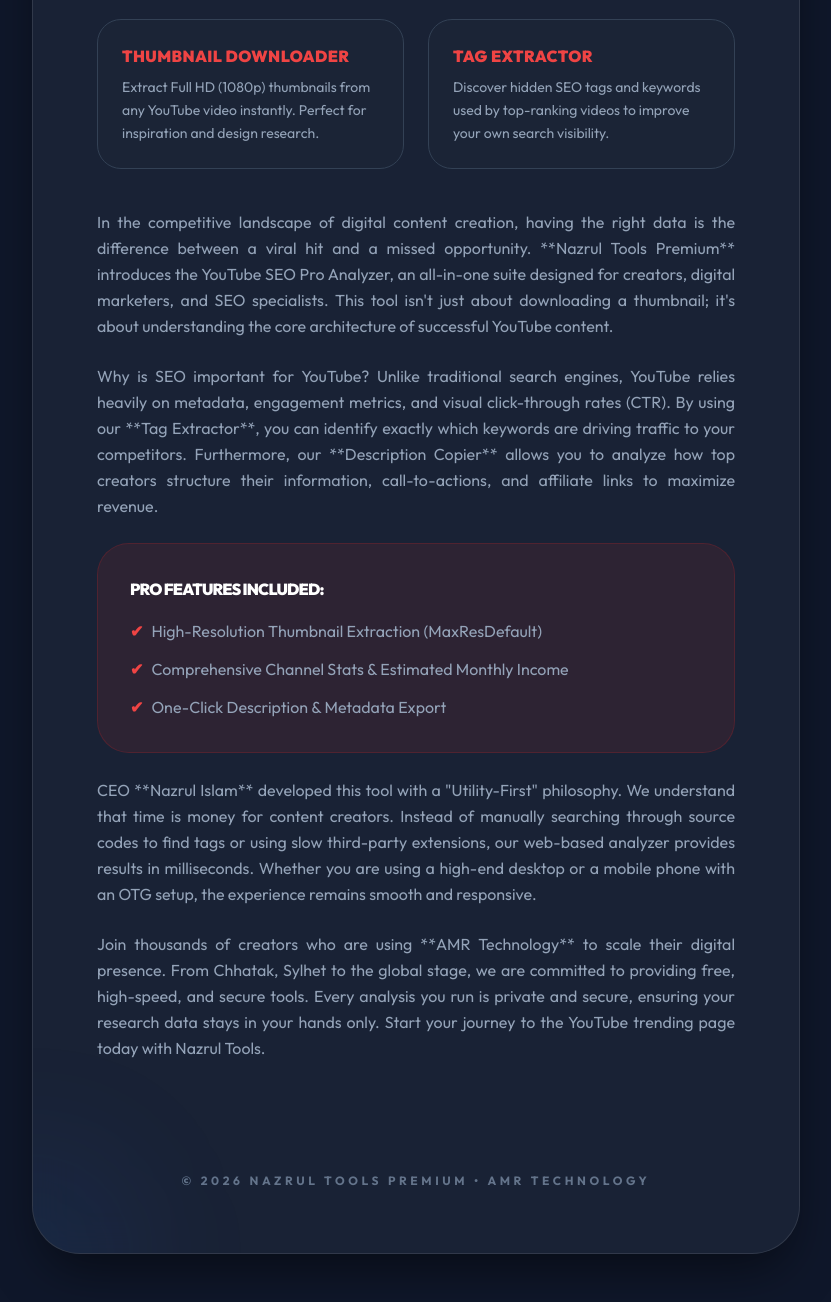
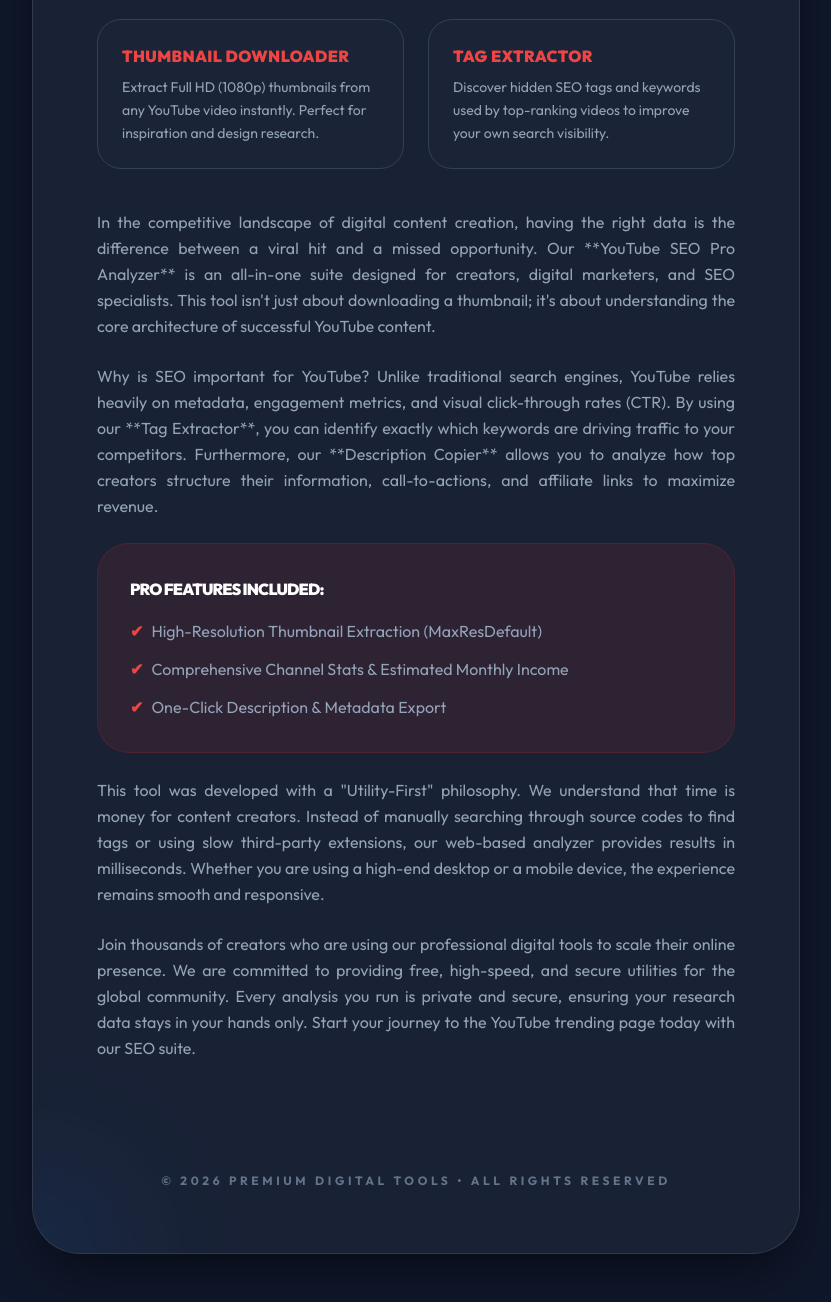
Before and after one commit to tools76/Thumbnail-downloader, a plain HTML site: page index.html in a window 1280 px wide. Shown: the part 815-2117 px from the top of the page, without its empty margins (224-1055 px from the left). Drawn offline with nearby package versions, Linux system fonts and the light colour scheme.

Commit message:
Update index.html

```diff
--- a/index.html
+++ b/index.html
@@ -3,10 +3,10 @@
 <head>
     <meta charset="UTF-8">
     <meta name="viewport" content="width=device-width, initial-scale=1.0">
-    <title>YouTube SEO Pro Analyzer - Extract Thumbnails, Tags & Stats | Nazrul Tools</title>
+    <title>YouTube SEO Pro Analyzer - Extract Thumbnails, Tags & Stats | Pro Digital Tools</title>
 
-    <meta name="description" content="Ultimate YouTube SEO tool by Nazrul Tools. Download HD thumbnails, extract tags, copy descriptions, and check channel analytics instantly.">
-    <meta name="keywords" content="youtube seo tool, youtube thumbnail downloader, extract youtube tags, youtube channel income checker, subscriber count, video views, youtube pro analytics, copy youtube description, nazrul tools premium">
+    <meta name="description" content="Ultimate YouTube SEO tool. Download HD thumbnails, extract tags, copy descriptions, and check channel analytics instantly.">
+    <meta name="keywords" content="youtube seo tool, youtube thumbnail downloader, extract youtube tags, youtube channel income checker, subscriber count, video views, youtube pro analytics, copy youtube description, pro digital tools premium">
 
     <meta name="google-site-verification" content="e1rpMgy74_ulkusxQn4m4xUiqiqd2O2o06iLOM5ldZY" />
     <script async src="https://pagead2.googlesyndication.com/pagead/js/adsbygoogle.js?client=ca-pub-7690803775663030" crossorigin="anonymous"></script>
@@ -107,7 +107,7 @@
 
             <article class="text-slate-400 space-y-6 leading-relaxed text-justify">
                 <p>
-                    In the competitive landscape of digital content creation, having the right data is the difference between a viral hit and a missed opportunity. **Nazrul Tools Premium** introduces the YouTube SEO Pro Analyzer, an all-in-one suite designed for creators, digital marketers, and SEO specialists. This tool isn't just about downloading a thumbnail; it's about understanding the core architecture of successful YouTube content.
+                    In the competitive landscape of digital content creation, having the right data is the difference between a viral hit and a missed opportunity. Our **YouTube SEO Pro Analyzer** is an all-in-one suite designed for creators, digital marketers, and SEO specialists. This tool isn't just about downloading a thumbnail; it's about understanding the core architecture of successful YouTube content.
                 </p>
 
                 <p>
@@ -133,11 +133,11 @@
                 </div>
 
                 <p>
-                    CEO **Nazrul Islam** developed this tool with a "Utility-First" philosophy. We understand that time is money for content creators. Instead of manually searching through source codes to find tags or using slow third-party extensions, our web-based analyzer provides results in milliseconds. Whether you are using a high-end desktop or a mobile phone with an OTG setup, the experience remains smooth and responsive.
+                    This tool was developed with a "Utility-First" philosophy. We understand that time is money for content creators. Instead of manually searching through source codes to find tags or using slow third-party extensions, our web-based analyzer provides results in milliseconds. Whether you are using a high-end desktop or a mobile device, the experience remains smooth and responsive.
                 </p>
 
                 <p>
-                    Join thousands of creators who are using **AMR Technology** to scale their digital presence. From Chhatak, Sylhet to the global stage, we are committed to providing free, high-speed, and secure tools. Every analysis you run is private and secure, ensuring your research data stays in your hands only. Start your journey to the YouTube trending page today with Nazrul Tools.
+                    Join thousands of creators who are using our professional digital tools to scale their online presence. We are committed to providing free, high-speed, and secure utilities for the global community. Every analysis you run is private and secure, ensuring your research data stays in your hands only. Start your journey to the YouTube trending page today with our SEO suite.
                 </p>
             </article>
         </div>
@@ -148,7 +148,7 @@
         </div>
 
         <footer class="mt-16 text-center">
-            <p class="text-slate-500 text-xs uppercase tracking-[0.3em] font-bold">© 2026 Nazrul Tools Premium • AMR Technology</p>
+            <p class="text-slate-500 text-xs uppercase tracking-[0.3em] font-bold">© 2026 Premium Digital Tools • All Rights Reserved</p>
         </footer>
     </div>
 
```
